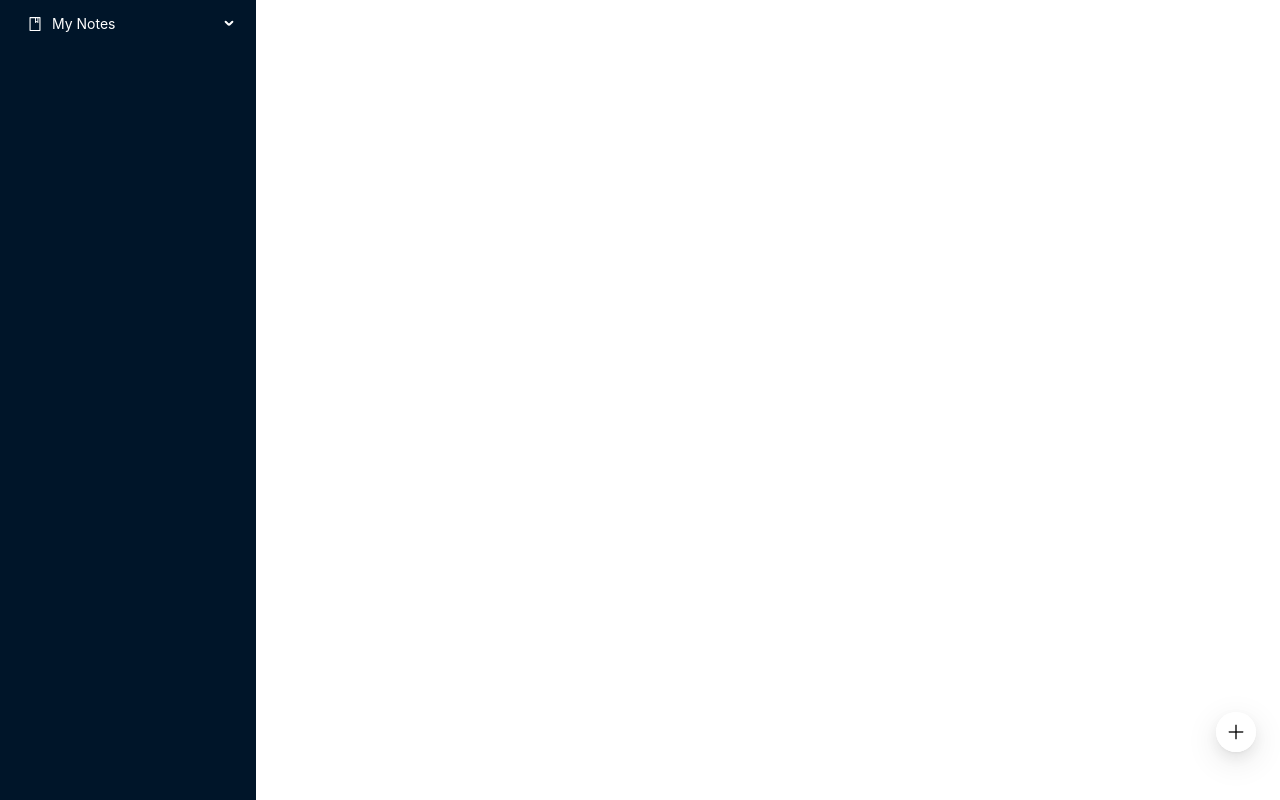
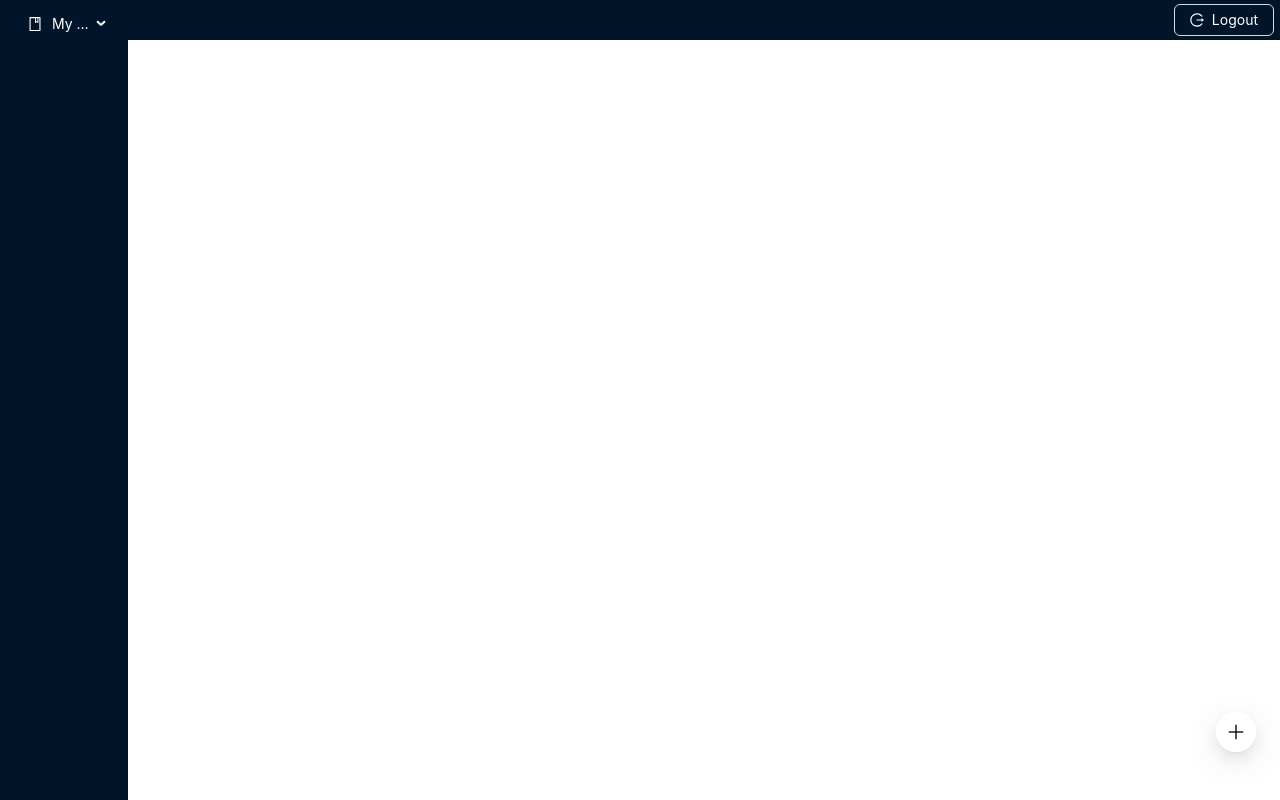
Before and after one commit to FurkanYahsi/Personal-Notepad, a React (Create React App) app: page /home in a window 1280 px wide. Built offline with nearby package versions, Linux system fonts and the light colour scheme.

Commit message:
Logout button is added to HomeDesign. An interface made for note adding feature.

```diff
--- a/package.json
+++ b/package.json
@@ -12,6 +12,7 @@
     "react-dom": "^19.1.0",
     "react-router-dom": "^7.6.0",
     "react-scripts": "5.0.1",
+    "uuid": "^11.1.0",
     "web-vitals": "^2.1.4"
   },
   "scripts": {
--- /dev/null
+++ b/src/components/home-design/HomeDesign.css
@@ -0,0 +1,43 @@
+.homeDesign {
+    display: flex;
+    width: 100vw;
+    height: 100vh;
+}
+
+.sidebarWrapper {
+  width: 10%;
+  min-width: 120px;
+  height: 100vh;
+}
+
+.sidebarMenu {
+  height: 100%;
+}
+
+.upperbarAndContentWrapper {
+    width: 90%;
+    position: relative;
+}
+
+.upperbar {
+    background-color: #001529;
+    width: 90%;
+    height: 5%;
+    display: flex;
+    justify-content: flex-end;
+    align-items: center;
+    position: fixed;
+}
+
+.logoutButton {
+    background-color: #001529;
+    color: white;
+    margin-right: 6px;
+}
+
+.newNoteWrapper {
+    display: flex;
+    justify-content: center;
+    align-items: center;
+    height: 100vh;
+}
--- a/src/components/home-design/HomeDesign.js
+++ b/src/components/home-design/HomeDesign.js
@@ -1,8 +1,10 @@
 import React, { Component, useState } from 'react'
+import './HomeDesign.css'
 import {useHomeDesign} from './HomeDesign.logic'
 
-import {BookOutlined, MenuFoldOutlined, MenuUnfoldOutlined, PlusOutlined} from '@ant-design/icons';
+import Icon, {BookOutlined, MenuFoldOutlined, MenuUnfoldOutlined, PlusOutlined, LogoutOutlined} from '@ant-design/icons';
 import { Button, Menu, FloatButton } from 'antd';
+import NewNote from '../new-note/NewNote';
 
 const items = [
   {key : '1', icon : <BookOutlined/>, label : 'My Notes', children : [
@@ -10,26 +12,32 @@ const items = [
                                                           {key : '3', label : 'Shopping List'}
                                                         ]}
 ]
+
 const HomeDesign = () => {
 
-    const {handleNewNoteButton} = useHomeDesign();
-    // const [collapsed, setCollapsed] = useState(false);
+    const {handleNewNoteButton, handleLogoutButton, showAddNote} = useHomeDesign();
 
-    // const changeCollapse = () => {
-    //     setCollapsed(!collapsed)
-    // }
+      return (
+        <div className='homeDesign' >
+            <div className='sidebarWrapper'>
+              <Menu className='sidebarMenu' selectedKeys={['1']} mode='inline' theme='dark' items={items}/>
+            </div>
 
-        return (
-        <div style={{width:256}}>
-            {/* <Button color='default' variant='solid' onClick={changeCollapse} style={{marginBottom : 2}}>
-            {collapsed ? <MenuUnfoldOutlined/> : <MenuFoldOutlined/>}
-            </Button> */}
-            <Menu default selectedKeys={['1']} mode='inline' theme='dark' items={items} style={{height:'100vh'}}>
+          <div className='upperbarAndContentWrapper'>
 
-            </Menu>
-            <FloatButton icon = {<PlusOutlined/>} onClick={handleNewNoteButton}/>
+            <div className='upperbar' onClick={handleLogoutButton}>
+              <Button className='logoutButton'>
+                <LogoutOutlined/>Logout</Button>
+            </div>
+
+             <div className='newNoteWrapper'>
+              {showAddNote && <NewNote />}
+            </div>
+          </div>
+          {!showAddNote && <FloatButton icon={<PlusOutlined />} onClick={handleNewNoteButton} />}
+
         </div>
-        )
+      )
 
 }
 export default HomeDesign;
--- a/src/components/home-design/HomeDesign.logic.js
+++ b/src/components/home-design/HomeDesign.logic.js
@@ -1,12 +1,17 @@
-import React from 'react'
+import React, { useState } from 'react'
 import { useNavigate } from 'react-router-dom'
+import NewNote from '../new-note/NewNote';
 
 export const useHomeDesign = () => {
+    const [showAddNote, setShowAddNode] = useState(false);
     const navigate = useNavigate();
 
     const handleNewNoteButton = () => {
+      setShowAddNode(!showAddNote);
+    }
 
-        navigate("/home/new-note");
+    const handleLogoutButton = () => {
+      navigate("/login");
     }
 
     <div>
@@ -16,5 +21,7 @@ export const useHomeDesign = () => {
 
   return {
     handleNewNoteButton,
+    handleLogoutButton,
+    showAddNote
   }
 }
--- a/src/components/login-form/LoginForm.css
+++ b/src/components/login-form/LoginForm.css
@@ -14,3 +14,11 @@
     left: 50%;
     box-shadow: 0 8px 16px rgba(0,0,0,0.25);
 }
+
+.welcomeBackText {
+    color : white;
+}
+/* Kullanamadım linkin color'u ile çakıştı */
+.linkText {
+    color:"#C1C6CC";
+}
--- a/src/components/login-form/LoginForm.js
+++ b/src/components/login-form/LoginForm.js
@@ -9,15 +9,14 @@ const LoginForm = () => {
   return (
     <div className='loginForm'>
       {contextHolder}
-      <div className='card'>
-        <div className="card-header" style={{color:'white'}}>Welcome Back!</div>
-        <div className="card-body">
+      <div>
+        <p className="welcomeBackText">Welcome Back!</p>
+        <div>
           <Form
             form={form}
             name="basic"
-            labelCol={{ span: 24 }}
-            wrapperCol={{ span: 24 }}
-            style={{ maxWidth: 600 }}
+            labelCol={{ span: '24' }}
+            wrapperCol={{ span: '24px' }}
             onFinish = {handleSubmit}>
 
               <Form.Item
@@ -44,7 +43,8 @@ const LoginForm = () => {
           </Form>
         </div>
         <h6>
-          <Link to={'/sign-up'} style={{color:"#C1C6CC"}}>Don't you have an account?</Link>
+          {/* CSS'e yazsam color çakışmadan dolayı default mavi oluyor. */}
+          <Link to={'/sign-up'} style={{color:"#C1C6CC"}}>Don't have an account?</Link>
         </h6>
       </div>
     </div>
--- /dev/null
+++ b/src/components/new-note/NewNote.css
@@ -0,0 +1,14 @@
+.newNote {
+    display: flex;
+    justify-content: center;
+    align-content: center;
+}
+
+.form {
+    width: 70vw;
+}
+
+.formButtonWrapper {
+    display: flex;
+    justify-content: center;
+}
--- a/src/components/new-note/NewNote.js
+++ b/src/components/new-note/NewNote.js
@@ -1,26 +1,40 @@
 import React from 'react'
+import PropTypes from 'prop-types'
+import './NewNote.css'
+
 import {useNewNote} from './NewNote.logic'
 import { Form, Input, Button } from 'antd'
+import { v4 as uuidv4 } from 'uuid';
 
-const NewNote = () => {
+uuidv4();
+
+const NewNote = (props) => {
+    const {id, header, body, date} = props;
     const {form} = useNewNote();
 
     return (
+
+        <div className='newNote'>
             <Form
+                className='form'
                 form={form}
-        style={{paddingBlock:32}}
-        labelCol={{span:6}}
-        wrapperCol={{span:14}}
+                wrapperCol={{span:18}}
             >
                 <Form.Item name="header" label="Header" >
                     <Input/>
                 </Form.Item>
 
                 <Form.Item name="body" label="Body" rules={[{ required: true }]}>
-            <Input.TextArea rows={6} />
+                    <Input.TextArea rows={10} />
                 </Form.Item>
-        <Button></Button>
+                <Form.Item  className='formButtonWrapper'>
+                    <Button color="default" variant="solid" onClick={() => window.location.reload()}>
+                        Add
+                    </Button>
+                </Form.Item>
             </Form>
+        </div>
+
     )
 }
 
--- a/src/components/sign-up-form/SignUpForm.css
+++ b/src/components/sign-up-form/SignUpForm.css
@@ -10,3 +10,7 @@
 
     box-shadow: 0 8px 16px rgba(0,0,0,0.25);
 }
+
+.welcomeText {
+    color: white;
+}
--- a/src/components/sign-up-form/SignUpForm.js
+++ b/src/components/sign-up-form/SignUpForm.js
@@ -10,14 +10,13 @@ const SignUpForm = () => {
     <div className='signUpForm'>
       {contextHolder}
       <div className='card'>
-        <div className="card-header" style={{color:'white'}}>Welcome!</div>
+        <div className="card-header welcomeText" >Welcome!</div>
         <div className="card-body">
           <Form
             form={form}
             name="basic"
-            labelCol={{ span: 24 }}
-            wrapperCol={{ span: 24 }}
-            style={{ maxWidth: 600 }}
+            labelCol={{ span: '24' }}
+            wrapperCol={{ span: '24px' }}
             onFinish = {handleSubmit}>
 
               {/* Name Input */}
@@ -42,8 +41,8 @@ const SignUpForm = () => {
 
               {/* Email Input */}
               <Form.Item
+                label="E-mail::"
                 name="Email"
-                label="E-mail"
                 hasFeedback
                 rules={[
                   {
@@ -102,7 +101,7 @@ const SignUpForm = () => {
           </Form>
         </div>
         <h6>
-          <Link to={'/login'} style={{color:"#C1C6CC"}}>Do you have an account?</Link>
+          <Link to={'/login'} style={{color:"#C1C6CC"}}>Have an account?</Link>
         </h6>
       </div>
     </div>
```
Also changed, not shown: 1 other file (tests, documents, lock files or other folders). Lines whose indentation alone changed are shown as unchanged.
